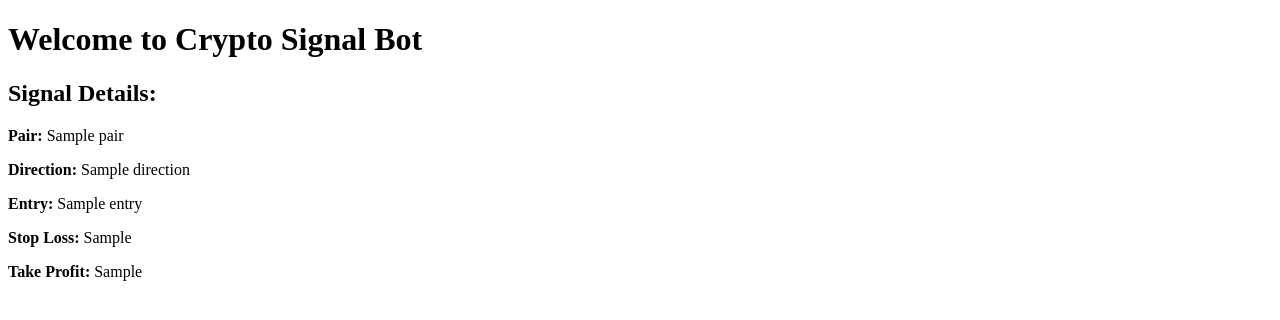
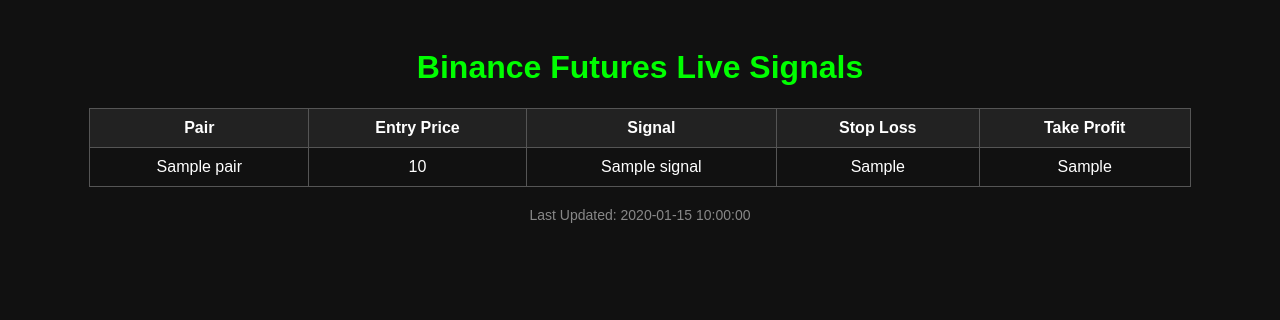
Before and after one commit to fahidmeharcrypto/Binanace-Future-signal-Bot, a Flask app: template templates/index.html in a window 1280 px wide. Shown: the top 320 px of the page. Run offline with Flask 3, Linux system fonts and the light colour scheme; the template is opened without the code that fills it: most values are stand-ins (such as "Sample title", 1, 10 or a date in 2020).

Commit message:
Update index.html

```diff
--- a/templates/index.html
+++ b/templates/index.html
@@ -1,16 +1,75 @@
 <!DOCTYPE html>
-<html>
+<html lang="en">
 <head>
-    <title>Crypto Signal Bot</title>
+    <meta charset="UTF-8">
+    <title>Binance Futures Live Signals</title>
+    <meta http-equiv="refresh" content="60">
+    <style>
+        body {
+            font-family: Arial, sans-serif;
+            background-color: #111;
+            color: #fff;
+            text-align: center;
+            padding: 20px;
+        }
+        h1 {
+            color: #00ff00;
+        }
+        table {
+            margin: 0 auto;
+            border-collapse: collapse;
+            width: 90%;
+        }
+        th, td {
+            border: 1px solid #555;
+            padding: 10px;
+            text-align: center;
+        }
+        th {
+            background-color: #222;
+        }
+        tr:nth-child(even) {
+            background-color: #333;
+        }
+        .long {
+            color: #00ff00;
+        }
+        .short {
+            color: #ff0000;
+        }
+        .timestamp {
+            margin-top: 20px;
+            font-size: 14px;
+            color: #888;
+        }
+    </style>
 </head>
 <body>
-    <h1>Welcome to Crypto Signal Bot</h1>
-
-    <h2>Signal Details:</h2>
-    <p><strong>Pair:</strong> {{ signal['pair'] }}</p>
-    <p><strong>Direction:</strong> {{ signal['direction'] }}</p>
-    <p><strong>Entry:</strong> {{ signal['entry'] }}</p>
-    <p><strong>Stop Loss:</strong> {{ signal['stop_loss'] }}</p>
-    <p><strong>Take Profit:</strong> {{ signal['take_profit'] }}</p>
+    <h1>Binance Futures Live Signals</h1>
+    <table>
+        <thead>
+            <tr>
+                <th>Pair</th>
+                <th>Entry Price</th>
+                <th>Signal</th>
+                <th>Stop Loss</th>
+                <th>Take Profit</th>
+            </tr>
+        </thead>
+        <tbody>
+            {% for pair, info in signals.items() %}
+            <tr>
+                <td>{{ pair }}</td>
+                <td>{{ info.entry_price }}</td>
+                <td class="{{ info.signal|lower }}">{{ info.signal }}</td>
+                <td>{{ info.stop_loss }}</td>
+                <td>{{ info.take_profit }}</td>
+            </tr>
+            {% endfor %}
+        </tbody>
+    </table>
+    <div class="timestamp">
+        Last Updated: {{ timestamp }}
+    </div>
 </body>
 </html>
```
